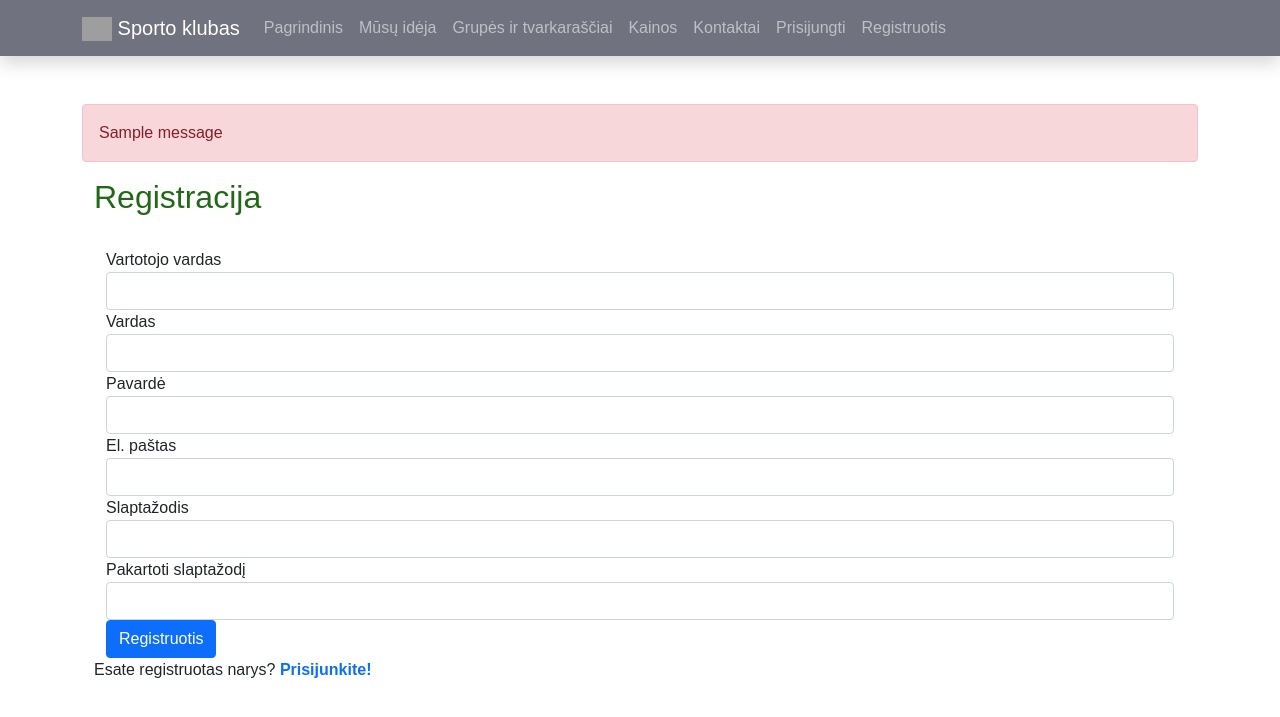
After one commit to Jaroslav-Pol/sportsclub, a Django app: page /fightclub/accounts/register/ in a window 1280 px wide. The commit adds this page. Shown: the top 717 px of the page. Run offline with Django 3.2, Linux system fonts and the light colour scheme; tables that the repository leaves empty hold one stand-in row (values such as "Sample post"); one stand-in notice (Sample message) is shown; grey boxes are pictures that could not be loaded.

Commit message:
Padaryta registracija

```diff
--- a/sportsclub/fightclub/templates/fightclub/base.html
+++ b/sportsclub/fightclub/templates/fightclub/base.html
@@ -68,7 +68,7 @@
                 {% else %}
                 <li class="nav-item"><a class="nav-link" href="{% url 'login'%}">Prisijungti</a>
                 </li>
-                <li class="nav-item"><a class="nav-link" href="">Registruotis</a></li>
+                <li class="nav-item"><a class="nav-link" href="{% url 'register'%}">Registruotis</a></li>
                 {% endif %}
             </ul>
         </div>
--- a/sportsclub/fightclub/templates/fightclub/profile.html
+++ b/sportsclub/fightclub/templates/fightclub/profile.html
@@ -3,8 +3,9 @@
 {% block content %}
 <h2>Mano profilis</h2>
 <br>
-<p>Labas {{ user.username }}</p>
-
+<div class="container">
+    <p>Labas {{ user.username }}</p>
+</div>
 
 
 {% endblock %}
--- a/sportsclub/fightclub/templates/fightclub/results.html
+++ b/sportsclub/fightclub/templates/fightclub/results.html
@@ -4,6 +4,7 @@
 
 <h2>Mano rezultatai</h2>
 <br>
+<div class="container">
     <table class="table">
         <thead>
         <tr>
@@ -24,6 +25,7 @@
         {% endfor %}
         </tbody>
     </table>
+</div>
 <br>
 
 {% endblock %}
--- a/sportsclub/fightclub/templates/registration/password_reset_confirm.html
+++ b/sportsclub/fightclub/templates/registration/password_reset_confirm.html
@@ -18,7 +18,7 @@
         </tr>
         <tr>
             <td></td>
-                    <td><input type="submit" value="Pakeisti slaptažodį" /></td>
+            <td><input type="submit" value="Pakeisti slaptažodį"/></td>
         </tr>
     </table>
 </form>
--- /dev/null
+++ b/sportsclub/fightclub/templates/registration/register.html
@@ -0,0 +1,48 @@
+{% extends "fightclub/base.html" %}
+
+{% block content %}
+{% if messages %}
+{% for message in messages %}
+<div class="alert alert-danger" role="alert">
+    {{ message }}
+</div>
+{% endfor %}
+{% endif %}
+
+<div class="container register">
+    <h2>Registracija</h2><br/>
+    <div class="container">
+        <form method="post">
+            {% csrf_token %}
+            <div class="form-group">
+                <label for="username">Vartotojo vardas</label>
+                <input name="username" type="text" class="form-control" id="username">
+            </div>
+            <div class="form-group">
+                <label for="first_name">Vardas</label>
+                <input name="first_name" type="text" class="form-control" id="first_name">
+            </div>
+            <div class="form-group">
+                <label for="last_name">Pavardė</label>
+                <input name="last_name" type="text" class="form-control" id="last_name">
+            </div>
+            <div class="form-group">
+                <label for="exampleInputEmail1">El. paštas</label>
+                <input name="email" type="email" class="form-control" id="exampleInputEmail1">
+            </div>
+            <div class="form-group">
+                <label for="password">Slaptažodis</label>
+                <input name="password" type="password" class="form-control" id="password">
+            </div>
+            <div class="form-group">
+                <label for="password2">Pakartoti slaptažodį</label>
+                <input name="password2" type="password" class="form-control" id="password2" aria-describedby="pwd2Help">
+            </div>
+            <button type="submit" class="btn btn-primary register-button">Registruotis</button>
+        </form>
+    </div>
+    <p>Esate registruotas narys? <a href="{% url 'login' %}"><strong>Prisijunkite!</strong></a></p>
+</div>
+
+
+{% endblock %}
--- a/sportsclub/fightclub/urls.py
+++ b/sportsclub/fightclub/urls.py
@@ -10,6 +10,7 @@ urlpatterns = [
     path('prices/', views.prices, name='prices'),
     path('accounts/', include('django.contrib.auth.urls')),
     path('accounts/profile/', views.profile, name='profile'),
-    path('accounts/results/', views.user_sport_results, name='results')
+    path('accounts/results/', views.user_sport_results, name='results'),
+    path('accounts/register/', views.register, name='register'),
 
 ]
--- a/sportsclub/fightclub/views.py
+++ b/sportsclub/fightclub/views.py
@@ -1,9 +1,12 @@
 from django.contrib.auth.decorators import login_required
 from django.shortcuts import render, get_object_or_404
-from django.http import HttpResponse
 from .models import Membership, UserMembership, Group, SportTest, UserProfile, UserSportResult
+from django.shortcuts import redirect
 from django.contrib.auth.models import User
-#siap sau zen of python
+from django.views.decorators.csrf import csrf_protect
+from django.contrib import messages
+from django.contrib.auth.password_validation import validate_password
+# siap sau zen of python
 import this
 
 
@@ -54,3 +57,33 @@ def profile(request):
 def user_sport_results(request):
     results = UserSportResult.objects.filter(user=request.user.id).order_by('date')[::-1]
     return render(request, 'fightclub/results.html', {'results': results})
+
+
+@csrf_protect
+def register(request):
+    if request.method == "POST":
+        username = request.POST['username']
+        first_name = request.POST['first_name']
+        last_name = request.POST['last_name']
+        email = request.POST['email']
+        password = request.POST['password']
+        password2 = request.POST['password2']
+        if password == password2:
+            # tikriname, ar neužimtas username
+            if User.objects.filter(username=username).exists():
+                messages.error(request, f'Vartotojo vardas {username} užimtas!')
+                return redirect('register')
+            else:
+                # tikriname, ar nėra tokio pat email
+                if User.objects.filter(email=email).exists():
+                    messages.error(request, f'Vartotojas su el. paštu {email} jau užregistruotas!')
+                    return redirect('register')
+                else:
+                    # jeigu viskas tvarkoje, sukuriame naują vartotoją
+                    User.objects.create_user(username=username,first_name=first_name, last_name=last_name,
+                                             email=email, password=password)
+                    return redirect('login')
+        else:
+            messages.error(request, 'Slaptažodžiai nesutampa!')
+            return redirect('register')
+    return render(request, 'registration/register.html')
```
Also changed, not shown: sportsclub/fightclub/templates/fightclub/about.html (+6 -2 lines), sportsclub/fightclub/templates/fightclub/group.html (+9 -7 lines), sportsclub/fightclub/templates/fightclub/groups.html (+6 -4 lines), sportsclub/fightclub/templates/fightclub/index.html (+6 -9 lines), sportsclub/fightclub/templates/fightclub/prices.html (+6 -5 lines), sportsclub/fightclub/templates/registration/login.html (+8 -3 lines). Lines whose indentation alone changed are shown as unchanged.
